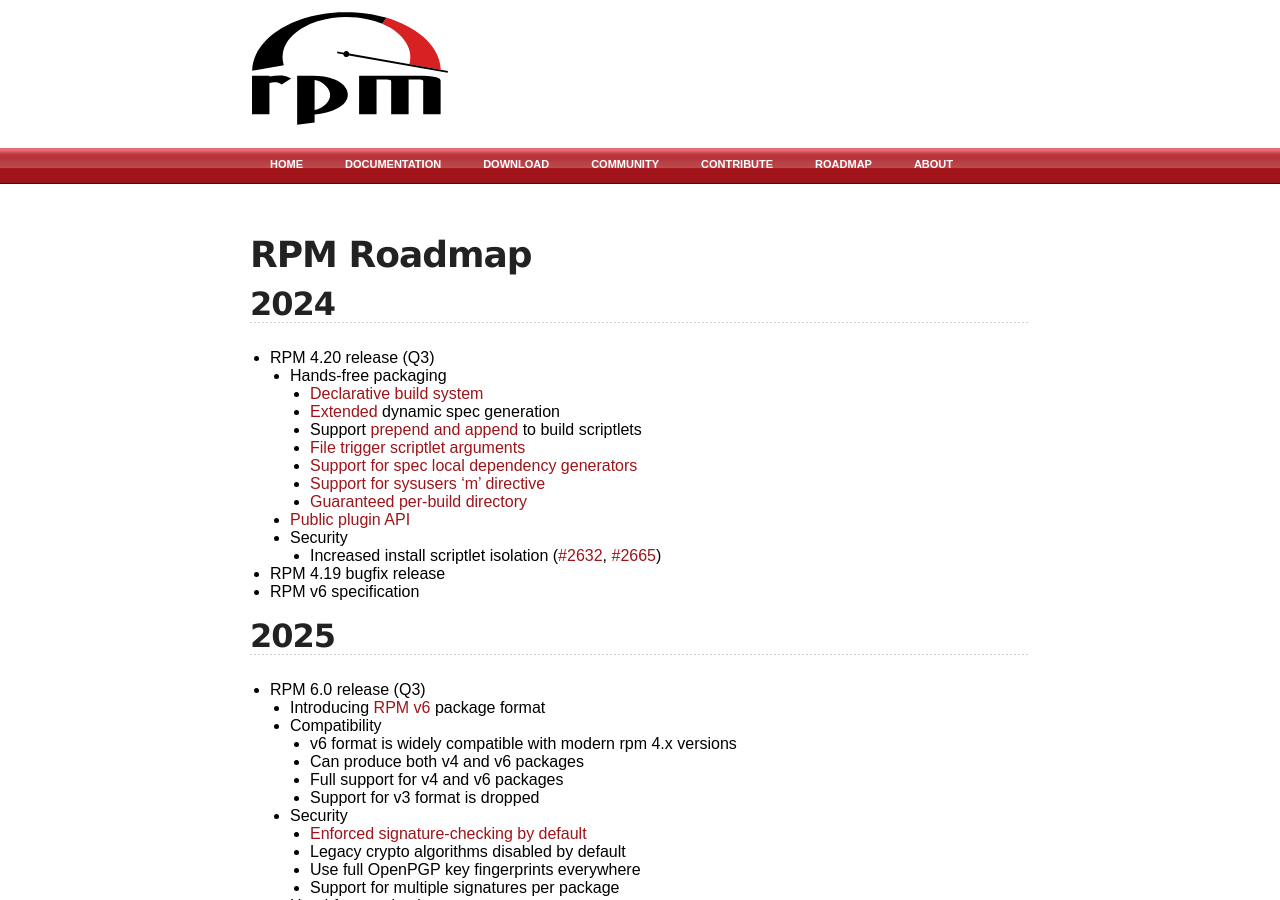
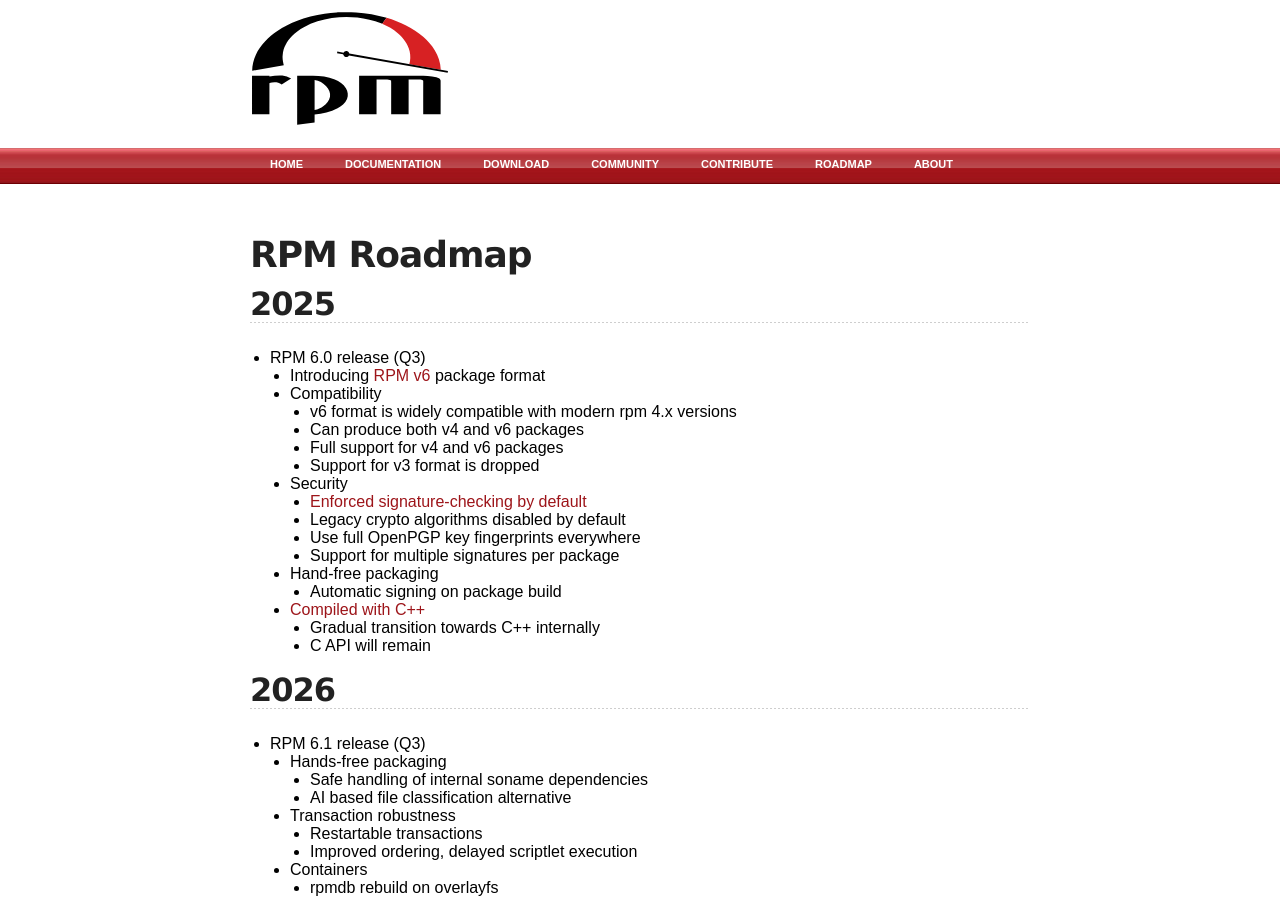
Before and after one commit to rpm-software-management/rpm-web, a Jekyll site: the page built from roadmap.md, in a window 1280 px wide and 900 px high. Built offline with Jekyll 4.4.1, drawn with Linux system fonts in a browser that asks for light colours.

Commit message:
Drop 2024 from roadmap, its 2025 already

```diff
--- a/roadmap.md
+++ b/roadmap.md
@@ -4,22 +4,6 @@ title: rpm.org - Roadmap
 ---
 
 # RPM Roadmap
-
-## 2024
-* RPM 4.20 release (Q3)
-  * Hands-free packaging
-    * [Declarative build system](https://github.com/rpm-software-management/rpm/issues/1087)
-    * [Extended](https://github.com/rpm-software-management/rpm/pull/2646) dynamic spec generation
-    * Support [prepend and append](https://github.com/rpm-software-management/rpm/issues/1240) to build scriptlets
-    * [File trigger scriptlet arguments](https://github.com/rpm-software-management/rpm/issues/2655)
-    * [Support for spec local dependency generators](https://github.com/rpm-software-management/rpm/issues/782)
-    * [Support for sysusers 'm' directive](https://github.com/rpm-software-management/rpm/issues/2816)
-    * [Guaranteed per-build directory](https://github.com/rpm-software-management/rpm/issues/2078)
-  * [Public plugin API](https://github.com/rpm-software-management/rpm/issues/1536)
-  * Security
-    * Increased install scriptlet isolation ([#2632](https://github.com/rpm-software-management/rpm/issues/2632), [#2665](https://github.com/rpm-software-management/rpm/issues/2665))
-* RPM 4.19 bugfix release
-* RPM v6 specification
 
 ## 2025
 * RPM 6.0 release (Q3)
```
